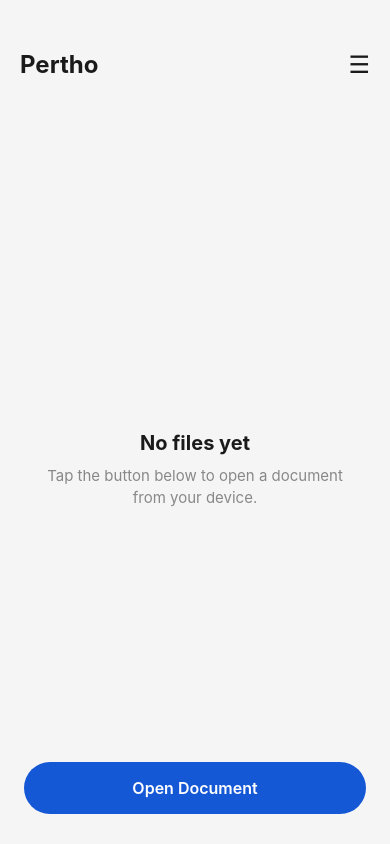
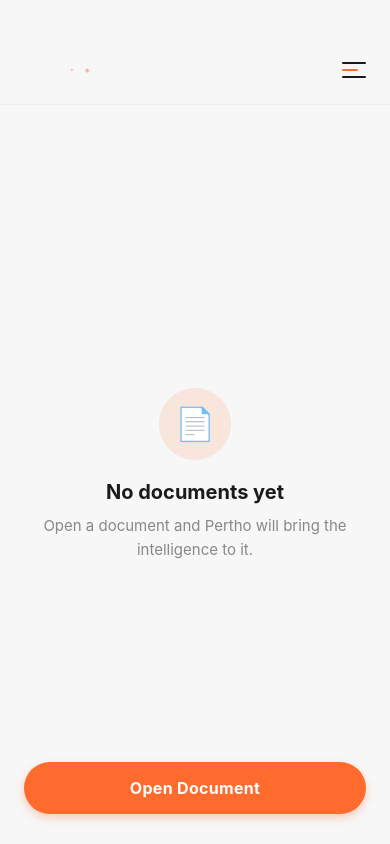
Before and after one commit to Prosper003/Pertho, a React Native app: screen /Home in a window 390 px wide. Built offline with nearby package versions, Linux system fonts and the light colour scheme.

Commit message:
Update HomeScreen.js

```diff
--- a/screens/HomeScreen.js
+++ b/screens/HomeScreen.js
@@ -8,6 +8,7 @@
   StatusBar,
   Alert,
   ActivityIndicator,
+  Image,
 } from 'react-native';
 import * as DocumentPicker from 'expo-document-picker';
 import AsyncStorage from '@react-native-async-storage/async-storage';
@@ -93,12 +94,6 @@
     return 'FILE';
   }
 
-  function getFileTypeColor(type) {
-    if (type === 'PDF') return '#1558D6';
-    if (type === 'DOCX' || type === 'DOC') return '#2B579A';
-    return '#555';
-  }
-
   function formatSize(bytes) {
     if (!bytes) return '';
     if (bytes < 1024 * 1024) return (bytes / 1024).toFixed(1) + ' KB';
@@ -115,14 +110,16 @@
 
   function renderFile({ item }) {
     const type = getFileType(item);
-    const color = getFileTypeColor(type);
     return (
       <TouchableOpacity
         style={[styles.fileItem, { backgroundColor: theme.card }]}
         onPress={() => navigation.navigate('Reader', { pdf: item, darkMode })}
         onLongPress={() => removeFile(item.id)}
+        activeOpacity={0.7}
       >
-        <View style={[styles.fileTag, { backgroundColor: color }]}>
+        <View style={[styles.fileTag, {
+          backgroundColor: type === 'PDF' ? '#FF6B2C' : '#333',
+        }]}>
           <Text style={styles.fileTagText}>{type}</Text>
         </View>
         <View style={styles.fileInfo}>
@@ -143,32 +140,51 @@
         barStyle={darkMode ? 'light-content' : 'dark-content'}
         backgroundColor={theme.bg}
       />
-      <View style={styles.header}>
-        <Text style={[styles.headerTitle, { color: theme.text }]}>Pertho</Text>
-        <TouchableOpacity onPress={() => navigation.navigate('Menu', { darkMode })}>
-          <Text style={[styles.hamburger, { color: theme.text }]}>☰</Text>
+
+      <View style={[styles.header, { borderBottomColor: theme.border }]}>
+        <Image
+          source={require('../assets/logo.png')}
+          style={styles.logo}
+          resizeMode="contain"
+        />
+        <TouchableOpacity
+          onPress={() => navigation.navigate('Menu', { darkMode })}
+          style={styles.menuBtn}
+        >
+          <View style={[styles.menuLine, { backgroundColor: theme.text }]} />
+          <View style={[styles.menuLineShort, { backgroundColor: '#FF6B2C' }]} />
+          <View style={[styles.menuLine, { backgroundColor: theme.text }]} />
         </TouchableOpacity>
       </View>
 
       {loading ? (
-        <ActivityIndicator size="large" color="#1558D6" style={{ marginTop: 40 }} />
+        <ActivityIndicator size="large" color="#FF6B2C" style={{ marginTop: 40 }} />
       ) : pdfs.length === 0 ? (
         <View style={styles.empty}>
-          <Text style={[styles.emptyTitle, { color: theme.text }]}>No files yet</Text>
+          <View style={styles.emptyIconContainer}>
+            <Text style={styles.emptyIcon}>📄</Text>
+          </View>
+          <Text style={[styles.emptyTitle, { color: theme.text }]}>No documents yet</Text>
           <Text style={[styles.emptyText, { color: theme.subtext }]}>
-            Tap the button below to open a document from your device.
+            Open a document and Pertho will bring the intelligence to it.
           </Text>
         </View>
       ) : (
+        <>
+          <Text style={[styles.sectionLabel, { color: theme.subtext }]}>
+            RECENT DOCUMENTS
+          </Text>
           <FlatList
             data={pdfs}
             keyExtractor={item => item.id}
             renderItem={renderFile}
             contentContainerStyle={styles.list}
+            showsVerticalScrollIndicator={false}
           />
+        </>
       )}
 
-      <TouchableOpacity style={styles.openButton} onPress={browsePDF}>
+      <TouchableOpacity style={styles.openButton} onPress={browsePDF} activeOpacity={0.85}>
         <Text style={styles.openButtonText}>Open Document</Text>
       </TouchableOpacity>
     </View>
@@ -182,17 +198,42 @@
     justifyContent: 'space-between',
     alignItems: 'center',
     paddingHorizontal: 20,
-    paddingTop: 50,
+    paddingTop: 52,
     paddingBottom: 16,
+    borderBottomWidth: 1,
   },
-  headerTitle: { fontSize: 24, fontWeight: 'bold' },
-  hamburger: { fontSize: 24 },
-  list: { paddingHorizontal: 16, paddingTop: 8, paddingBottom: 100 },
+  logo: {
+    width: 120,
+    height: 36,
+  },
+  menuBtn: {
+    gap: 5,
+    padding: 4,
+  },
+  menuLine: {
+    width: 24,
+    height: 2,
+    borderRadius: 2,
+  },
+  menuLineShort: {
+    width: 16,
+    height: 2,
+    borderRadius: 2,
+  },
+  sectionLabel: {
+    fontSize: 11,
+    fontWeight: '700',
+    letterSpacing: 1.2,
+    paddingHorizontal: 20,
+    paddingTop: 20,
+    paddingBottom: 10,
+  },
+  list: { paddingHorizontal: 16, paddingBottom: 100 },
   fileItem: {
     flexDirection: 'row',
     alignItems: 'center',
     padding: 14,
-    borderRadius: 10,
+    borderRadius: 12,
     marginBottom: 10,
   },
   fileTag: {
@@ -205,32 +246,54 @@
   fileInfo: { flex: 1 },
   fileName: { fontSize: 15, fontWeight: '500' },
   fileMeta: { fontSize: 12, marginTop: 3 },
-  empty: { flex: 1, justifyContent: 'center', alignItems: 'center', paddingHorizontal: 40 },
-  emptyTitle: { fontSize: 20, fontWeight: 'bold', marginBottom: 10 },
-  emptyText: { fontSize: 15, textAlign: 'center', lineHeight: 22 },
+  empty: {
+    flex: 1,
+    justifyContent: 'center',
+    alignItems: 'center',
+    paddingHorizontal: 40,
+  },
+  emptyIconContainer: {
+    width: 72,
+    height: 72,
+    borderRadius: 36,
+    backgroundColor: '#FF6B2C20',
+    justifyContent: 'center',
+    alignItems: 'center',
+    marginBottom: 20,
+  },
+  emptyIcon: { fontSize: 32 },
+  emptyTitle: { fontSize: 20, fontWeight: '700', marginBottom: 10 },
+  emptyText: { fontSize: 15, textAlign: 'center', lineHeight: 24 },
   openButton: {
     position: 'absolute',
     bottom: 30,
     left: 24,
     right: 24,
-    backgroundColor: '#1558D6',
+    backgroundColor: '#FF6B2C',
     paddingVertical: 16,
     borderRadius: 30,
     alignItems: 'center',
+    shadowColor: '#FF6B2C',
+    shadowOffset: { width: 0, height: 4 },
+    shadowOpacity: 0.3,
+    shadowRadius: 8,
+    elevation: 6,
   },
-  openButtonText: { color: 'white', fontSize: 16, fontWeight: '600' },
+  openButtonText: { color: 'white', fontSize: 16, fontWeight: '700', letterSpacing: 0.3 },
 });
 
 const light = {
-  bg: '#F5F5F5',
+  bg: '#F7F7F7',
   card: '#FFFFFF',
   text: '#1A1A1A',
   subtext: '#888888',
+  border: '#EEEEEE',
 };
 
 const dark = {
   bg: '#0D0D0D',
   card: '#1A1A1A',
   text: '#F5F5F5',
-  subtext: '#888888',
+  subtext: '#666666',
+  border: '#222222',
 };
```
Lines whose indentation alone changed are shown as unchanged.
